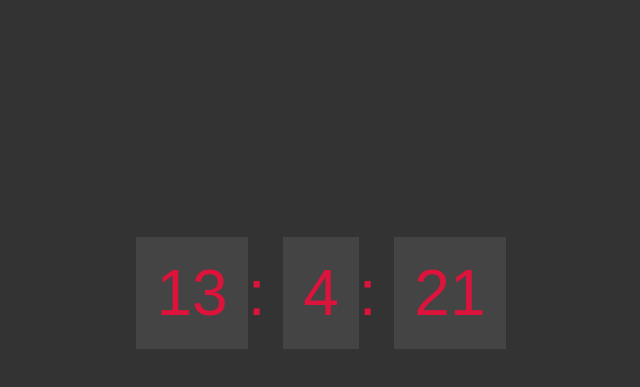
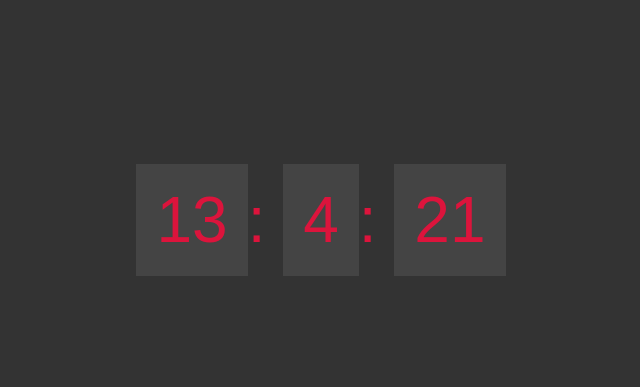
Before and after one commit to Ayyasudeen/SimpleJSdigitalClock, a plain HTML site: page chapter_1/index.html in a window 1280 px wide. Shown: the part 17-404 px from the top of the page, without its empty margins (319-959 px from the left). Drawn offline with Linux system fonts and the light colour scheme.

Commit message:
Final edit

```diff
--- a/chapter_1/index.html
+++ b/chapter_1/index.html
@@ -11,9 +11,9 @@
         font-size: 4em;
         font-family: Arial, Helvetica, sans-serif;
         text-align: center;
-        margin: 20px auto;
+        margin: 200px auto;
         color: crimson;
-        padding-top: 20%;
+
       }
       .clock span{
         padding: 20px;
```
